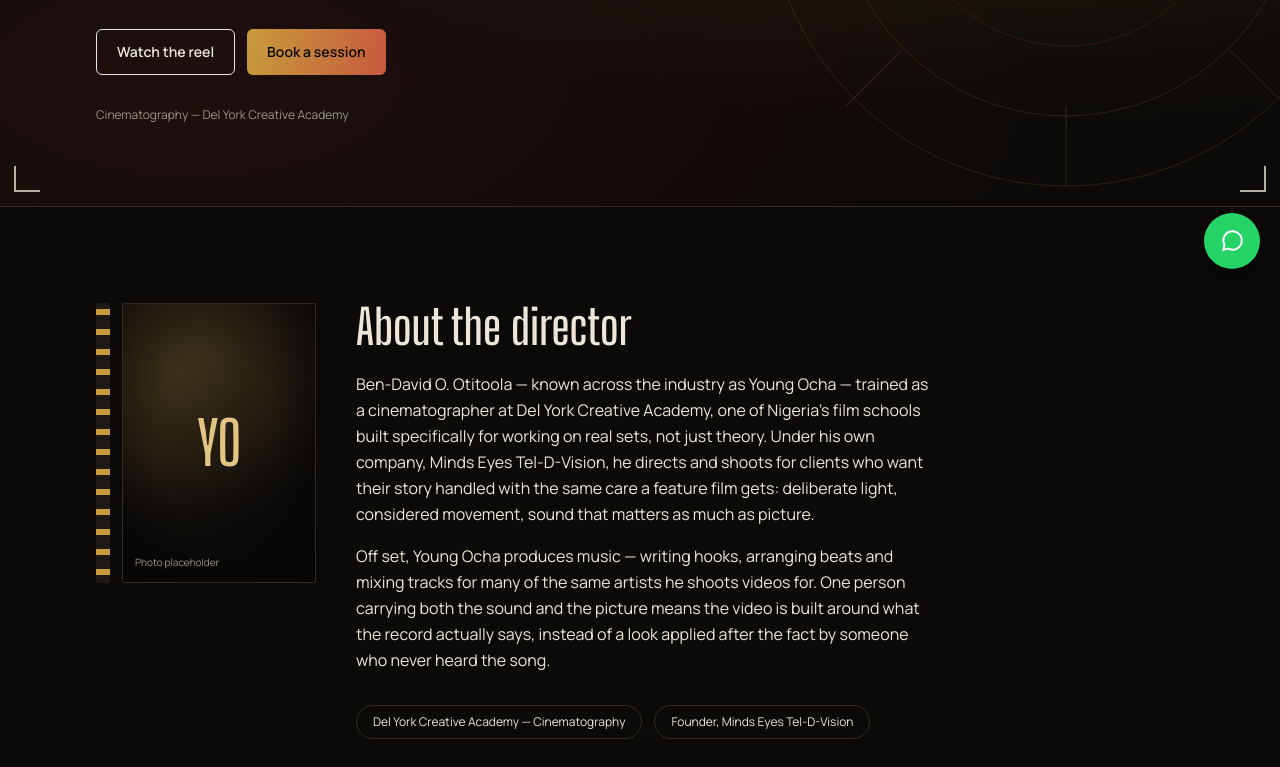
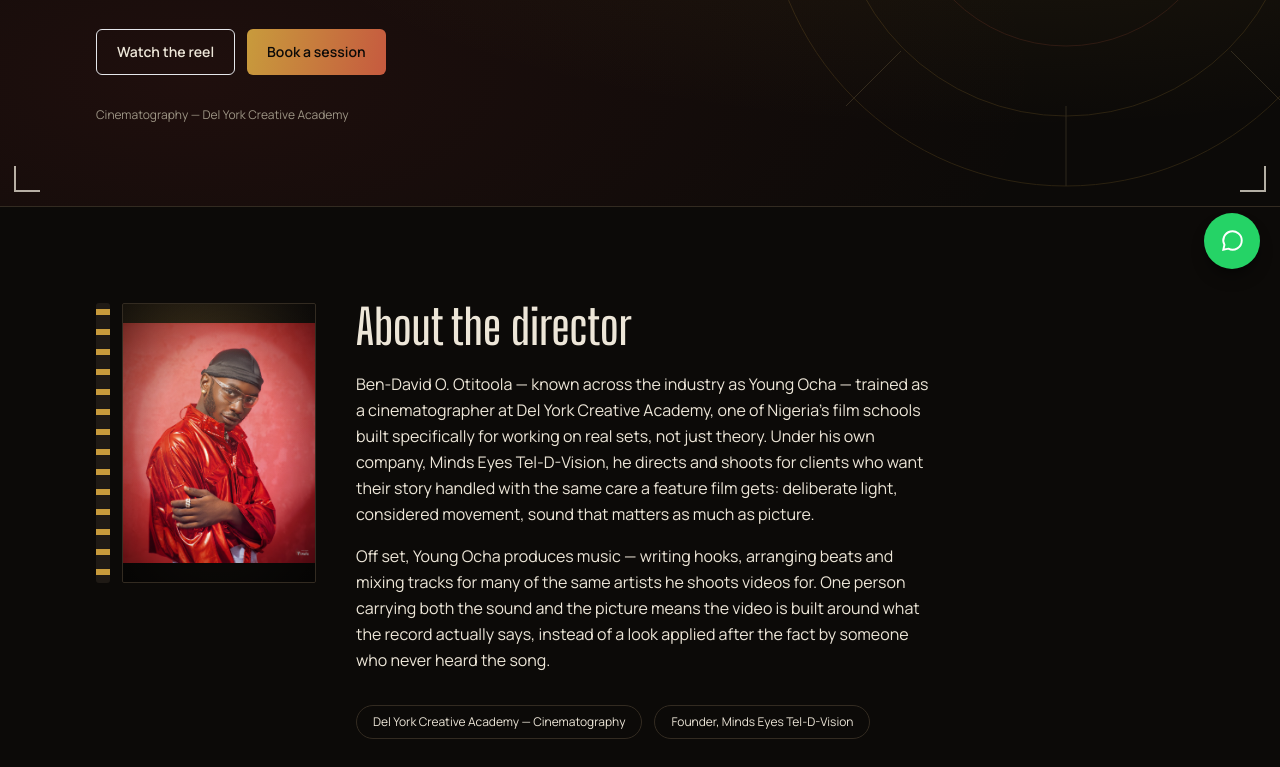
Before and after one commit to Alijinie/Minds-Eyes-Tel-D-Vision, a plain HTML site: page index.html in a window 1280 px wide. Shown: the part 511-1278 px from the top of the page. Drawn offline with nearby package versions, Linux system fonts and the light colour scheme.

Commit message:
Update and rename young-ocha.html to index.html

```diff
--- a/young-ocha.html
+++ b/index.html
@@ -9,6 +9,7 @@
 <meta property="og:title" content="Young Ocha — Minds Eyes Tel-D-Vision">
 <meta property="og:description" content="Film director &amp; music producer. Events, gospel films, music videos, social media skits.">
 <meta property="og:type" content="website">
+  <meta property="og:image">
 
 <script src="https://cdn.tailwindcss.com"></script>
 <link rel="preconnect" href="https://fonts.googleapis.com">
@@ -222,8 +223,7 @@
       <div class="flex gap-3">
         <div class="sprocket-rail h-[280px]"></div>
         <div class="placeholder-frame w-full h-[280px] flex items-center justify-center border hairline rounded-sm">
-          <span class="relative z-10 font-display text-6xl text-goldsoft">YO</span>
-          <span class="absolute bottom-3 left-3 z-10 text-[10px] text-muted">Photo placeholder</span>
+          <img src="IMG-20260916-WA0018(1).jpg">
         </div>
       </div>
 
```
